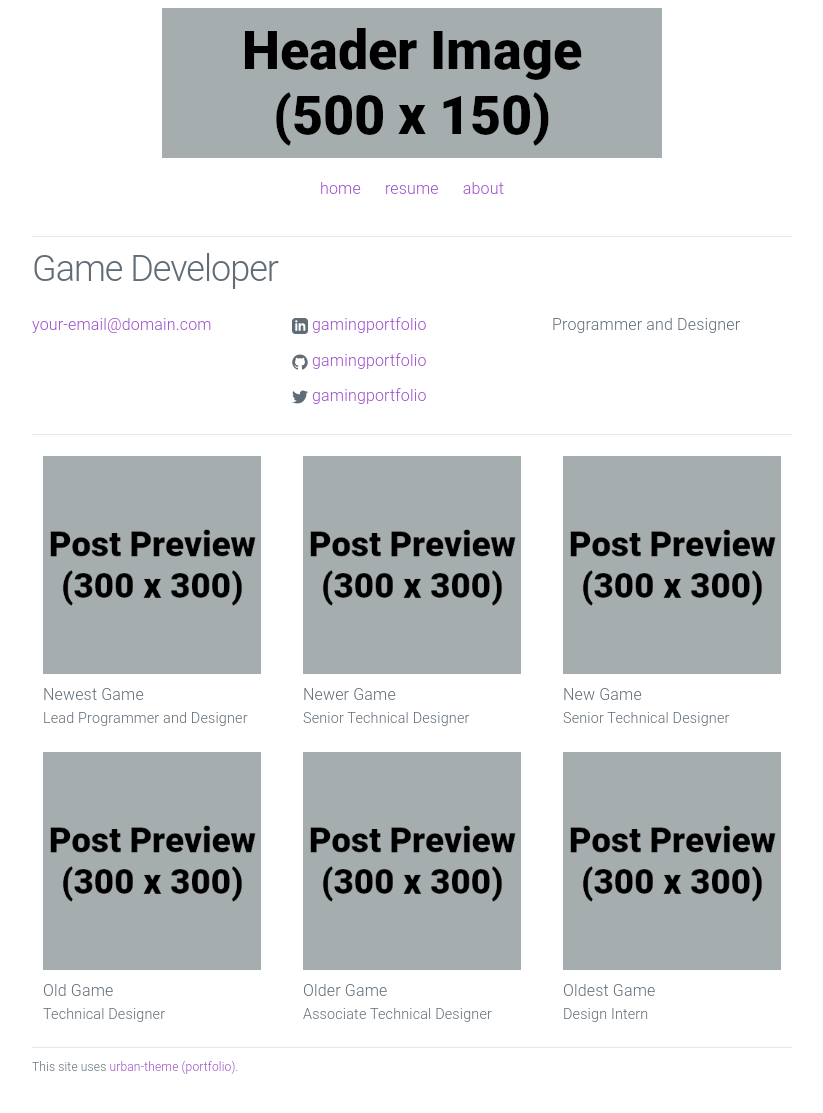
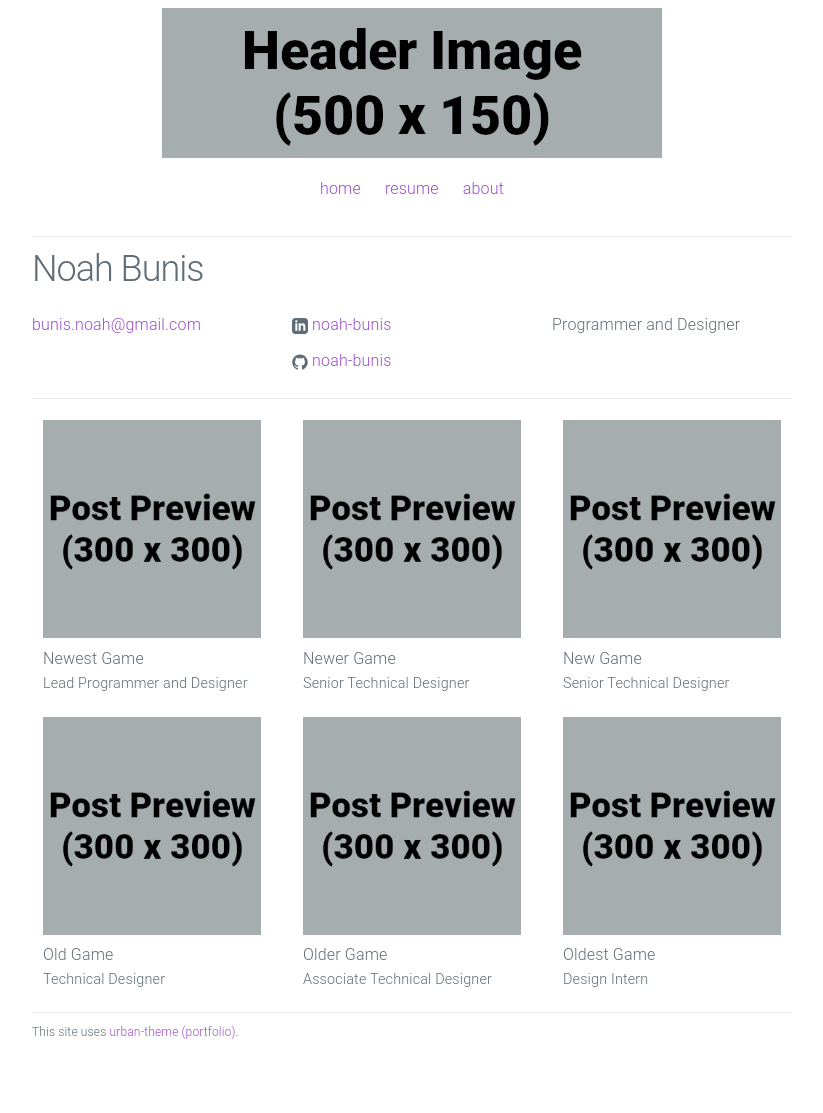
Before and after one commit to Noah-Bunis/noah-bunis.github.io, a Jekyll site: the page built from index.html, in a window 1280 px wide. Shown: the whole page, without its empty margins (228-1051 px from the left). Built offline with Jekyll 4.4.1, drawn with Linux system fonts in a browser that asks for light colours; after the commit the page ends 1077 px from its top, so only the background shows below that.

Commit message:
Update _config.yml

```diff
--- a/_config.yml
+++ b/_config.yml
@@ -1,12 +1,11 @@
 # Site settings
-title: Game Developer
-email: your-email@domain.com
+title: Noah Bunis
+email: bunis.noah@gmail.com
 description: > # keep this and put description below
   Programmer and Designer
-url: "https://yourdomain.com" # the base hostname & protocol for your site
-linkedin_url: "https://www.linkedin.com/in/gamingportfolio"
-github_username: gamingportfolio
-twitter_username: gamingportfolio
+url: "https://noahdoestechthings.github.io" # the base hostname & protocol for your site
+linkedin_url: "www.linkedin.com/in/noah-bunis"
+github_username: noah-bunis
 footer_text: "This site uses <a href='https://github.com/gamingportfolio/urban-theme-portfolio'>urban-theme (portfolio)</a>."
 
 # Build settings
```
